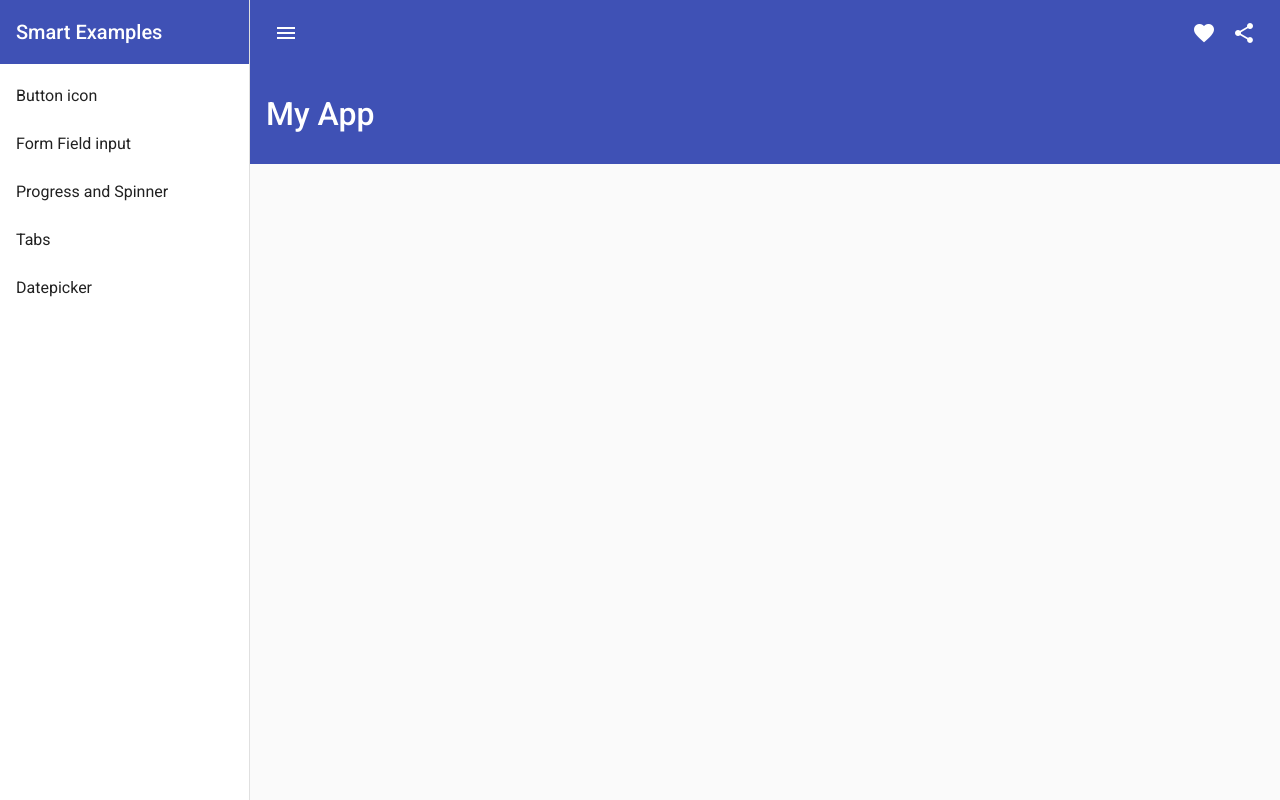
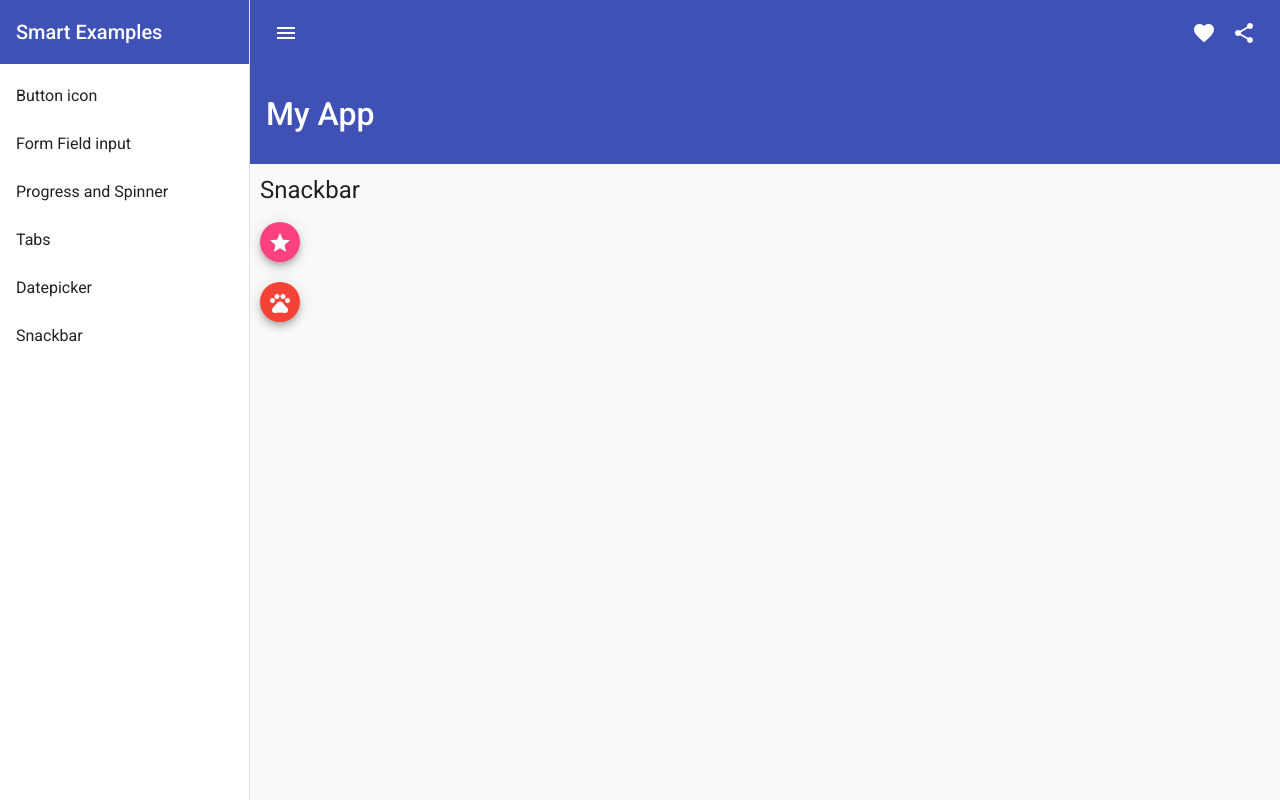
Before and after one commit to diegosmteixeira/Angular_Material, an Angular app in the folder Angular-Material/: page /snackbar in a window 1280 px wide. Before the commit this address led to /. Built offline with nearby package versions, Linux system fonts and the light colour scheme.

Commit message:
Snackbar

```diff
--- a/Angular-Material/src/app/Material/Material.module.ts
+++ b/Angular-Material/src/app/Material/Material.module.ts
@@ -14,6 +14,7 @@ import { MatProgressSpinnerModule } from '@angular/material/progress-spinner';
 import { MatTabsModule } from '@angular/material/tabs';
 import { MatDatepickerModule } from '@angular/material/datepicker';
 import { MAT_DATE_LOCALE, MatNativeDateModule } from '@angular/material/core';
+import { MAT_SNACK_BAR_DEFAULT_OPTIONS, MatSnackBarModule } from '@angular/material/snack-bar'
 
 
 @NgModule({
@@ -29,7 +30,8 @@ import { MAT_DATE_LOCALE, MatNativeDateModule } from '@angular/material/core';
     MatProgressSpinnerModule,
     MatTabsModule,
     MatDatepickerModule,
-    MatNativeDateModule
+    MatNativeDateModule,
+    MatSnackBarModule
   ],
   declarations: [],
   providers: [
@@ -40,6 +42,15 @@ import { MAT_DATE_LOCALE, MatNativeDateModule } from '@angular/material/core';
     {
       provide: MAT_DATE_LOCALE,
       useValue: 'pt-br'
+    },
+    {
+      provide: MAT_SNACK_BAR_DEFAULT_OPTIONS,
+      useValue:
+      {
+        duration: 2500,
+        // horizontalPosition: 'end',
+        // verticalPosition: 'top'
+      },
     }
   ]
 })
--- a/Angular-Material/src/app/app-routing.module.ts
+++ b/Angular-Material/src/app/app-routing.module.ts
@@ -5,6 +5,7 @@ import { FormfieldInputComponent } from './formfield-input/formfield-input.compo
 import { ProgressSpinnerComponent } from './progress-spinner/progress-spinner.component';
 import { TabsComponent } from './tabs/tabs.component';
 import { DatepickerComponent } from './datepicker/datepicker.component';
+import { SnackbarComponent } from './snackbar/snackbar.component';
 
 const routes: Routes = [
   { path: 'buttonIcon', component: ButtonsIconsComponent },
@@ -12,6 +13,7 @@ const routes: Routes = [
   { path: 'progressBar', component: ProgressSpinnerComponent },
   { path: 'tabs', component: TabsComponent },
   { path: 'datepicker', component: DatepickerComponent },
+  { path: 'snackbar', component: SnackbarComponent },
 ];
 
 @NgModule({
--- a/Angular-Material/src/app/app.component.html
+++ b/Angular-Material/src/app/app.component.html
@@ -15,6 +15,7 @@
       <a mat-list-item routerLink="/progressBar">Progress and Spinner</a>
       <a mat-list-item routerLink="/tabs">Tabs</a>
       <a mat-list-item routerLink="/datepicker">Datepicker</a>
+      <a mat-list-item routerLink="/snackbar">Snackbar</a>
     </mat-nav-list>
 
     </mat-sidenav>
--- a/Angular-Material/src/app/app.module.ts
+++ b/Angular-Material/src/app/app.module.ts
@@ -12,6 +12,8 @@ import { FormsModule } from '@angular/forms';
 import { ProgressSpinnerComponent } from './progress-spinner/progress-spinner.component';
 import { TabsComponent } from './tabs/tabs.component';
 import { DatepickerComponent } from './datepicker/datepicker.component';
+import { SnackbarComponent } from './snackbar/snackbar.component';
+import { SnackbarMsnComponent } from './snackbar/snackbar-msn/snackbar-msn.component';
 
 @NgModule({
   declarations: [
@@ -20,7 +22,9 @@ import { DatepickerComponent } from './datepicker/datepicker.component';
     FormfieldInputComponent,
     ProgressSpinnerComponent,
     TabsComponent,
-    DatepickerComponent
+    DatepickerComponent,
+    SnackbarComponent,
+    SnackbarMsnComponent
   ],
   imports: [
     BrowserModule,
--- /dev/null
+++ b/Angular-Material/src/app/snackbar/snackbar-msn/snackbar-msn.component.html
@@ -0,0 +1,5 @@
+<p>{{data}}</p>
+<br><br>
+<button mat-mini-fab (click)="closeSnackbar()">
+  <mat-icon>close</mat-icon>
+</button>
--- /dev/null
+++ b/Angular-Material/src/app/snackbar/snackbar-msn/snackbar-msn.component.ts
@@ -0,0 +1,23 @@
+import { Component, Inject, OnInit } from '@angular/core';
+import { MatSnackBarRef, MAT_SNACK_BAR_DATA } from '@angular/material/snack-bar'
+
+@Component({
+  selector: 'app-snackbar-msn',
+  templateUrl: './snackbar-msn.component.html',
+  styleUrls: ['./snackbar-msn.component.scss']
+})
+export class SnackbarMsnComponent implements OnInit {
+
+  constructor(
+    @Inject(MAT_SNACK_BAR_DATA) public data: string,
+    public MatSnackBarRef: MatSnackBarRef<SnackbarMsnComponent>
+  ) { }
+
+  ngOnInit(): void {
+  }
+
+  closeSnackbar() {
+    this.MatSnackBarRef.dismiss();
+  }
+
+}
--- /dev/null
+++ b/Angular-Material/src/app/snackbar/snackbar.component.html
@@ -0,0 +1,9 @@
+<h1>Snackbar</h1>
+
+<button mat-mini-fab color="accent" (click)="openSnackBar()">
+  <mat-icon>star</mat-icon>
+</button>
+<br><br>
+<button mat-mini-fab color="warn" (click)="openFromComp()">
+  <mat-icon>pets</mat-icon>
+</button>
--- /dev/null
+++ b/Angular-Material/src/app/snackbar/snackbar.component.ts
@@ -0,0 +1,39 @@
+import { Component, OnInit } from '@angular/core';
+import { MatSnackBar } from '@angular/material/snack-bar';
+import { SnackbarMsnComponent } from './snackbar-msn/snackbar-msn.component';
+
+@Component({
+  selector: 'app-snackbar',
+  templateUrl: './snackbar.component.html',
+  styleUrls: ['./snackbar.component.scss']
+})
+export class SnackbarComponent implements OnInit {
+
+  constructor(private snackbar: MatSnackBar) { }
+
+  ngOnInit(): void {
+    // this.snackbar.open('Hello!', 'Close', { duration: 2000 });
+  }
+
+  public openSnackBar() {
+    const snackBar = this.snackbar.open('Hello!', 'Close', { duration: 2000 });
+
+    snackBar.afterDismissed().subscribe(_ => {
+      console.log('DISMISSED')
+    })
+
+    snackBar.onAction().subscribe(_ => {
+      console.log('ClickOnClose')
+    })
+  }
+
+  public openFromComp() {
+    this.snackbar.openFromComponent(SnackbarMsnComponent,
+      {
+        data: 'Hello Everyone!',
+        // duration: 2500,
+        horizontalPosition: 'center',
+        verticalPosition: 'bottom'
+      });
+  }
+}
```
Also changed, not shown: Angular-Material/src/app/snackbar/snackbar-msn/snackbar-msn.component.scss (added), Angular-Material/src/app/snackbar/snackbar.component.scss (added).
